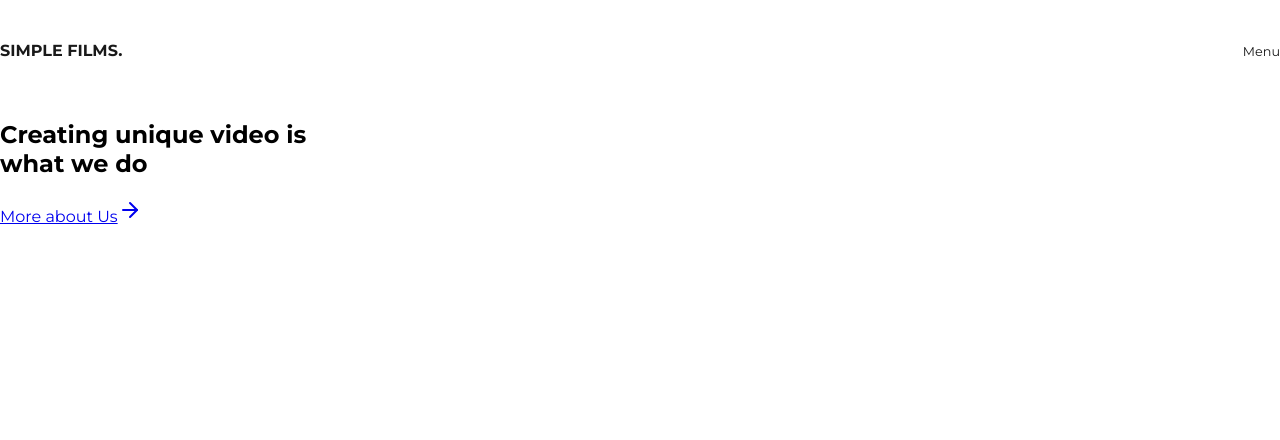
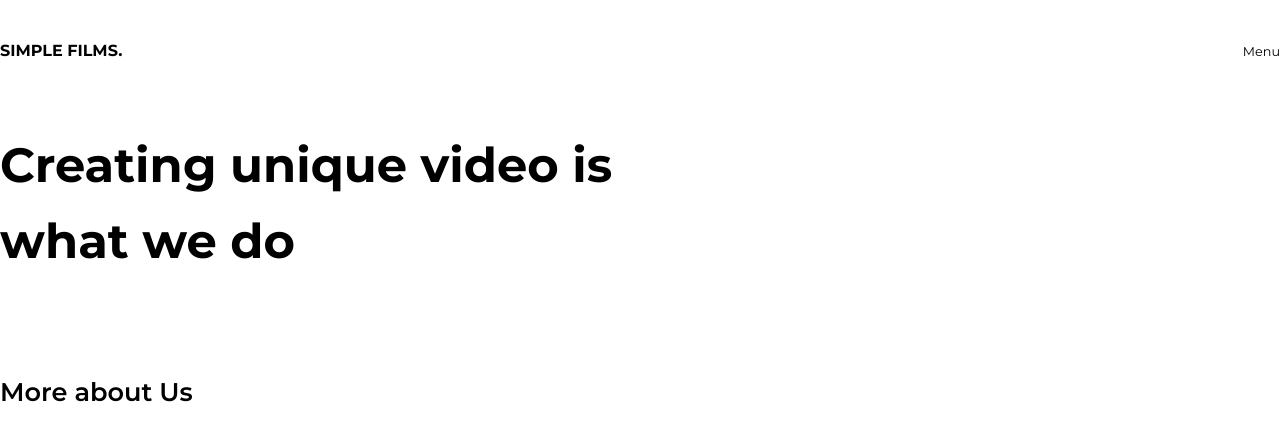
Before and after one commit to MironBanks/Daniel_03_Gatsby, a Gatsby site: page / in a window 1280 px wide. Built offline with nearby package versions, Linux system fonts and the light colour scheme; Gatsby itself is replaced by a stand-in of ours.

Commit message:
front page skelet

```diff
--- a/src/components/Banner/Banner.js
+++ b/src/components/Banner/Banner.js
@@ -1,15 +1,82 @@
 import React from "react"
-import RightArrow from "../../static/arrow-right.svg"
+import styled from 'styled-components'
+
+
+
+const Main = styled.div`
+    height: calc(50vh - 100px);
+    background-color: white;
+    display: flex;
+    flex-direction: column;
+    justify-content: center;
+`
+const Row = styled.div`
+    flex-direction: column;
+    justify-content: center;
+
+    h2{
+        font-size: 3rem;
+        line-height: 4.2rem;
+        font-weight: 700;
+        z-index: 10;
+        color: white;
+        mix-blend-mode: difference;
+
+        @media only screen and (max-width: 500px) {
+                padding-left: 10px;
+                margin-top: 72px;
+                font-size: 1.7rem;
+                line-height: 2.2rem;
+                }
+    }
+
+    .line{
+        margin-bottom: 8px;
+        height: 68px;
+        position: relative;
+        overflow: hidden;
+
+        @media only screen and (max-width: 500px) {
+                height: 38px;
+                }
+
+        span{
+            position: absolute;
+        }
+    }
+`
+const BtnRow = styled.div`
+    margin-top: 100px;
+    width: 256px;
+    position: relative;
+    z-index: 2;
+
+    a{
+        text-decoration: none;
+        font-size: 1.6rem;
+        color: black;
+        font-weight: 600;
+
+
+        @media only screen and (max-width: 500px) {
+                padding-left: 10px;
+                font-size: 1.1rem;
+                }
+
+    }
+`
 
 
 
 
-const Banner = () => (
+
+const Banner = ({ title }) => (
     <>
-        <section className="main">
+
+        <Main>
             <div className="container">
-                <div className="row">
-                    <h2>
+                <Row>
+                    <h2 ref={title}>
                         <div className="line">
                             <span>Creating unique video is</span>
                         </div>
@@ -17,16 +84,15 @@ const Banner = () => (
                             <span>what we do</span>
                         </div>
                     </h2>
-                    <div className="btn-row">
+                    <BtnRow>
                         <a href="/">
                             More about Us
-                            <RightArrow />
                         </a>
-                    </div>
-                </div>
+                    </BtnRow>
+                </Row>
             </div>
 
-        </section>
+        </Main>
     </>
 )
 
--- /dev/null
+++ b/src/components/IntroOverlay/IntroOverlay.js
@@ -0,0 +1,34 @@
+import React from "react"
+import styled from 'styled-components'
+
+
+
+
+const Top = styled.div`
+
+    .overlay{
+        background-color: black;
+        top: 0;
+        left: 0;
+        right: 0;
+        bottom: 0;
+        position: fixed;
+        height: 100%;
+        width: 100%;
+        }
+
+`
+
+
+
+const IntroOverlay = () => (
+    <>
+
+        <Top>
+            <div className="overlay"></div>
+        </Top>
+
+    </>
+)
+
+export default IntroOverlay
--- a/src/components/Navigation/Header.js
+++ b/src/components/Navigation/Header.js
@@ -30,7 +30,7 @@ const HeaderContainer = styled.div`
         .logo a{
             font-weight: 700;
             text-decoration: none;
-            color: #191919;
+            color: black;
 
             @media only screen and (max-width: 500px) {
                 font-size: 1.4rem;
@@ -44,7 +44,7 @@ const HeaderContainer = styled.div`
                 outline: none;
                 cursor: pointer;
                 font-size: 0.8rem;
-                color: #191919;
+                color: black;
 
                 @media only screen and (max-width: 500px) {
                 font-size: 1rem;
--- a/src/pages/index.js
+++ b/src/pages/index.js
@@ -1,13 +1,50 @@
-import React from "react"
+import React, { useEffect } from "react"
 import Banner from "../components/Banner/Banner"
+import IntroOverlay from "../components/IntroOverlay/IntroOverlay"
+
+import gsap from 'gsap'
 
 
 
 
-const IndexPage = () => (
-  <>
-    <Banner />
-  </>
-)
+
+
+const IndexPage = () => {
+
+
+
+  useEffect(() => {
+    const tl = gsap.timeline()
+
+    tl.from(".line span", 1.8, {
+      y: 100,
+      ease: 'power4.out',
+      delay: 1,
+      skewY: 7,
+      stagger: {
+        amount: 0.3
+      }
+    }).to('.overlay', 1.4, {
+      duration: .8,
+      height: 0,
+      transformOrigin: 'right top',
+      skewY: 15,
+      ease: 'power3.inOut',
+      stagger: {
+        amount: 0.1
+      }
+    })
+
+  })
+
+
+  return (
+    <>
+      <IntroOverlay />
+      <Banner />
+    </>
+  )
+}
+
 
 export default IndexPage
```
